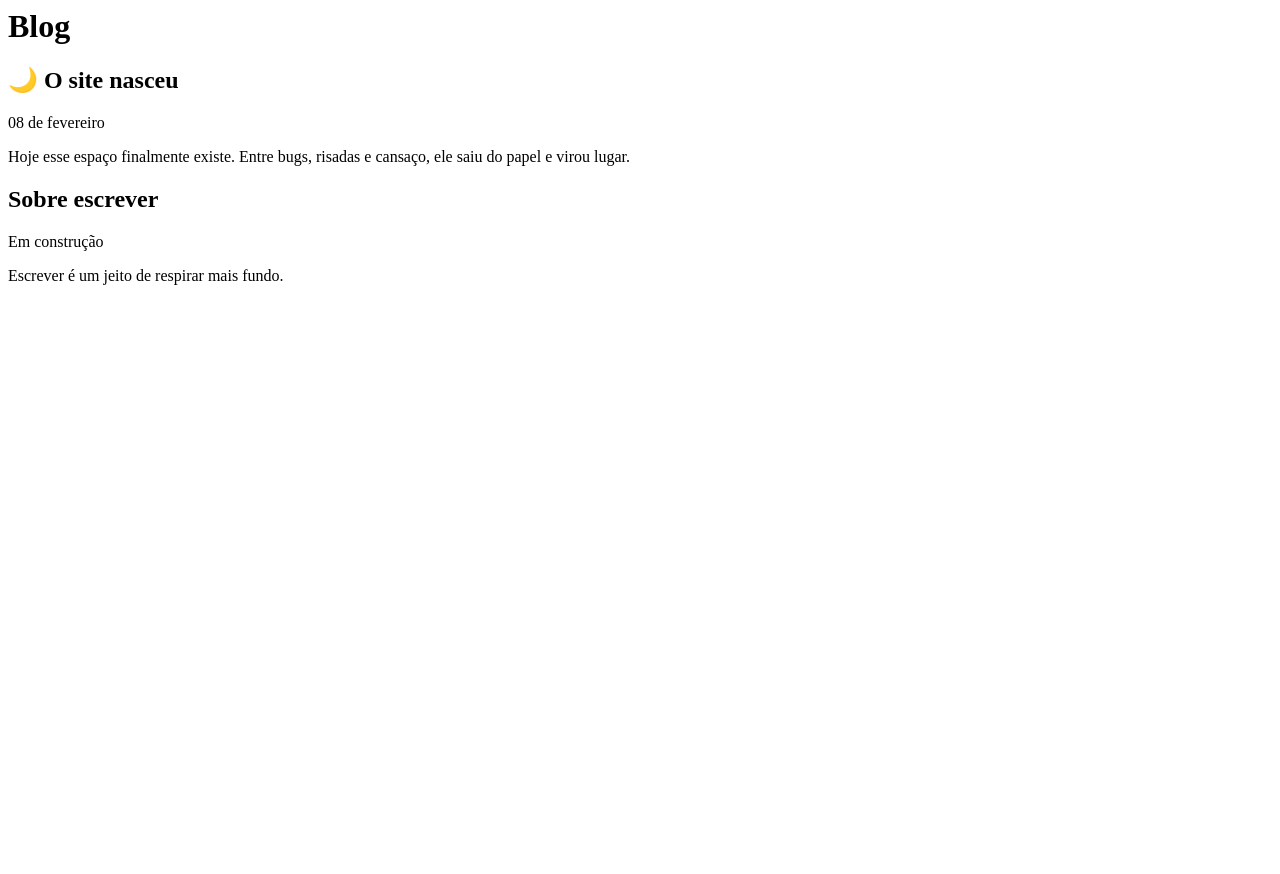
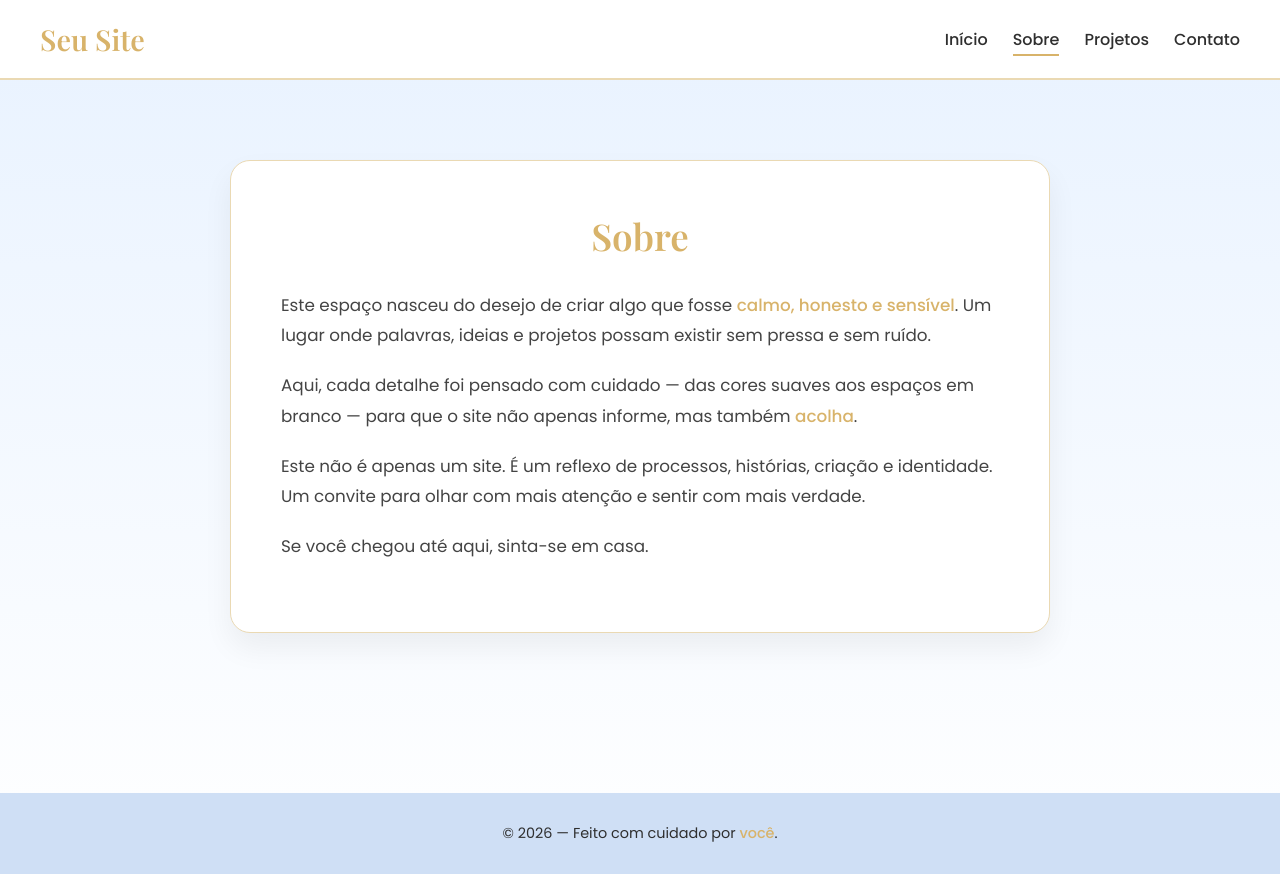
Before and after one commit to PlumaKim/plumakim.GitHub.io, a plain HTML site: page sobre.html in a window 1280 px wide. Before the commit the page ends 800 px from the top, so only its background shows below. Drawn offline with nearby package versions, Linux system fonts and the light colour scheme.

Commit message:
Update sobre.html

```diff
--- a/sobre.html
+++ b/sobre.html
@@ -1,18 +1,190 @@
-<h1>Blog</h1>
+<!DOCTYPE html>
+<html lang="pt-BR">
+<head>
+    <meta charset="UTF-8">
+    <meta name="viewport" content="width=device-width, initial-scale=1.0">
+    <title>Sobre — Seu Site</title>
 
-<div class="post">
-  <h2>🌙 O site nasceu</h2>
-  <p class="data">08 de fevereiro</p>
-  <p>
-    Hoje esse espaço finalmente existe. Entre bugs, risadas e cansaço,
-    ele saiu do papel e virou lugar.
-  </p>
-</div>
+    <!-- Fontes -->
+    <link href="https://fonts.googleapis.com/css2?family=Playfair+Display:wght@400;600&family=Poppins:wght@300;400;500&display=swap" rel="stylesheet">
 
-<div class="post">
-  <h2>Sobre escrever</h2>
-  <p class="data">Em construção</p>
-  <p>
-    Escrever é um jeito de respirar mais fundo.
-  </p>
-</div>
+    <style>
+        :root {
+            --azul-claro: #e8f2ff;
+            --azul-pastel: #cfdff5;
+            --dourado: #d8b36a;
+            --dourado-suave: #ead9b3;
+            --texto-escuro: #2f2f2f;
+            --branco: #ffffff;
+        }
+
+        * {
+            margin: 0;
+            padding: 0;
+            box-sizing: border-box;
+        }
+
+        body {
+            font-family: 'Poppins', sans-serif;
+            background: linear-gradient(to bottom, var(--azul-claro), var(--branco));
+            color: var(--texto-escuro);
+            min-height: 100vh;
+        }
+
+        /* ===== HEADER ===== */
+        header {
+            background: var(--branco);
+            border-bottom: 2px solid var(--dourado-suave);
+            padding: 20px 40px;
+            display: flex;
+            align-items: center;
+            justify-content: space-between;
+        }
+
+        header h1 {
+            font-family: 'Playfair Display', serif;
+            font-size: 1.8rem;
+            color: var(--dourado);
+        }
+
+        nav ul {
+            list-style: none;
+            display: flex;
+            gap: 25px;
+        }
+
+        nav a {
+            text-decoration: none;
+            font-weight: 500;
+            color: var(--texto-escuro);
+            position: relative;
+        }
+
+        nav a::after {
+            content: "";
+            position: absolute;
+            bottom: -5px;
+            left: 0;
+            width: 0;
+            height: 2px;
+            background: var(--dourado);
+            transition: width 0.3s ease;
+        }
+
+        nav a:hover::after,
+        nav a.active::after {
+            width: 100%;
+        }
+
+        /* ===== MAIN ===== */
+        main {
+            padding: 80px 40px;
+            max-width: 900px;
+            margin: auto;
+        }
+
+        .sobre-container {
+            background: var(--branco);
+            border-radius: 20px;
+            padding: 50px;
+            box-shadow: 0 15px 30px rgba(0,0,0,0.06);
+            border: 1px solid var(--dourado-suave);
+        }
+
+        .sobre-container h2 {
+            font-family: 'Playfair Display', serif;
+            font-size: 2.3rem;
+            color: var(--dourado);
+            margin-bottom: 30px;
+            text-align: center;
+        }
+
+        .sobre-container p {
+            font-size: 1.05rem;
+            line-height: 1.8;
+            margin-bottom: 20px;
+            color: #444;
+        }
+
+        .destaque {
+            color: var(--dourado);
+            font-weight: 500;
+        }
+
+        /* ===== FOOTER ===== */
+        footer {
+            background: var(--azul-pastel);
+            text-align: center;
+            padding: 30px;
+            margin-top: 80px;
+            font-size: 0.9rem;
+        }
+
+        footer span {
+            color: var(--dourado);
+            font-weight: 500;
+        }
+
+        /* ===== RESPONSIVO ===== */
+        @media (max-width: 768px) {
+            header {
+                flex-direction: column;
+                gap: 15px;
+            }
+
+            .sobre-container {
+                padding: 35px 25px;
+            }
+        }
+    </style>
+</head>
+
+<body>
+
+    <header>
+        <h1>Seu Site</h1>
+        <nav>
+            <ul>
+                <li><a href="index.html">Início</a></li>
+                <li><a href="sobre.html" class="active">Sobre</a></li>
+                <li><a href="#">Projetos</a></li>
+                <li><a href="#">Contato</a></li>
+            </ul>
+        </nav>
+    </header>
+
+    <main>
+        <section class="sobre-container">
+            <h2>Sobre</h2>
+
+            <p>
+                Este espaço nasceu do desejo de criar algo que fosse
+                <span class="destaque">calmo, honesto e sensível</span>.
+                Um lugar onde palavras, ideias e projetos possam existir
+                sem pressa e sem ruído.
+            </p>
+
+            <p>
+                Aqui, cada detalhe foi pensado com cuidado — das cores suaves
+                aos espaços em branco — para que o site não apenas informe,
+                mas também <span class="destaque">acolha</span>.
+            </p>
+
+            <p>
+                Este não é apenas um site.
+                É um reflexo de processos, histórias, criação e identidade.
+                Um convite para olhar com mais atenção e sentir com mais verdade.
+            </p>
+
+            <p>
+                Se você chegou até aqui, sinta-se em casa.
+            </p>
+        </section>
+    </main>
+
+    <footer>
+        <p>© 2026 — Feito com cuidado por <span>você</span>.</p>
+    </footer>
+
+</body>
+</html>
```
